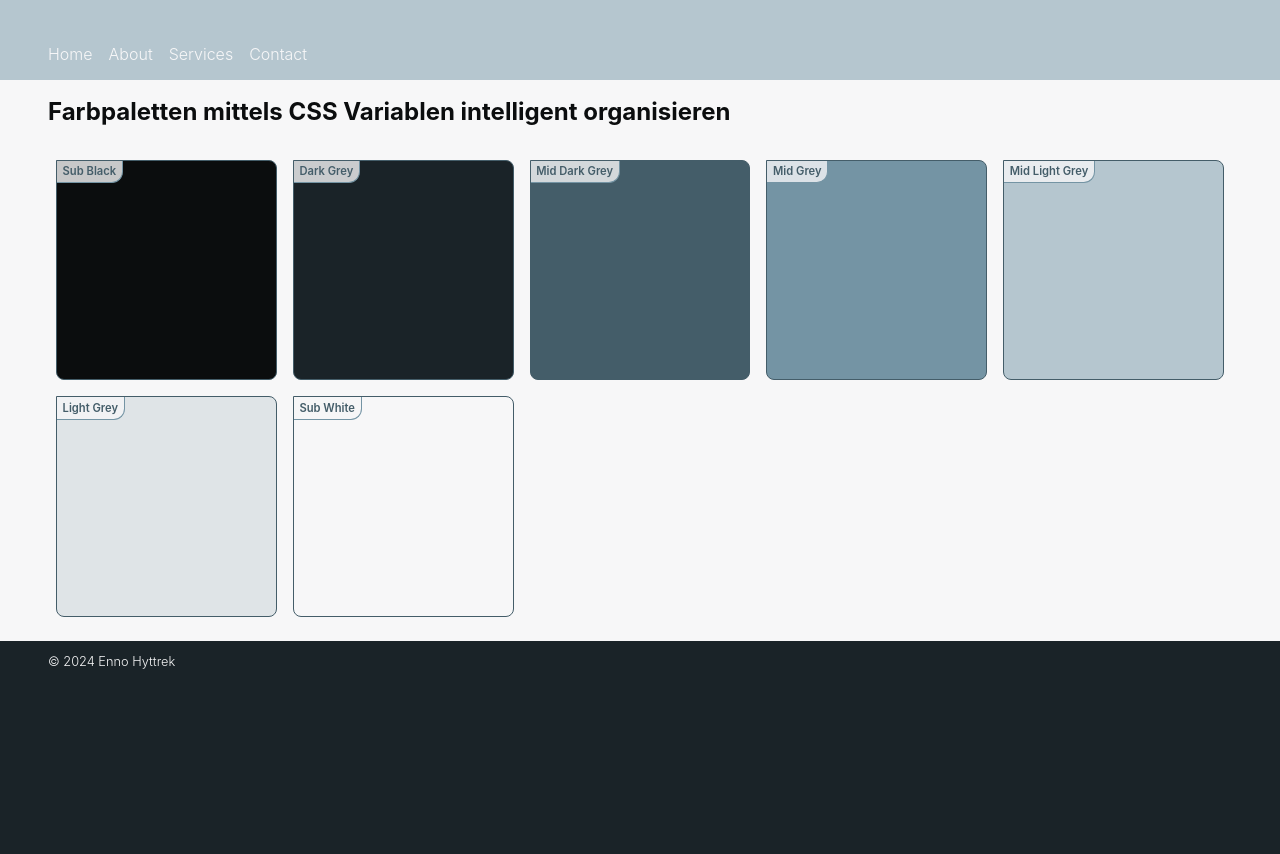
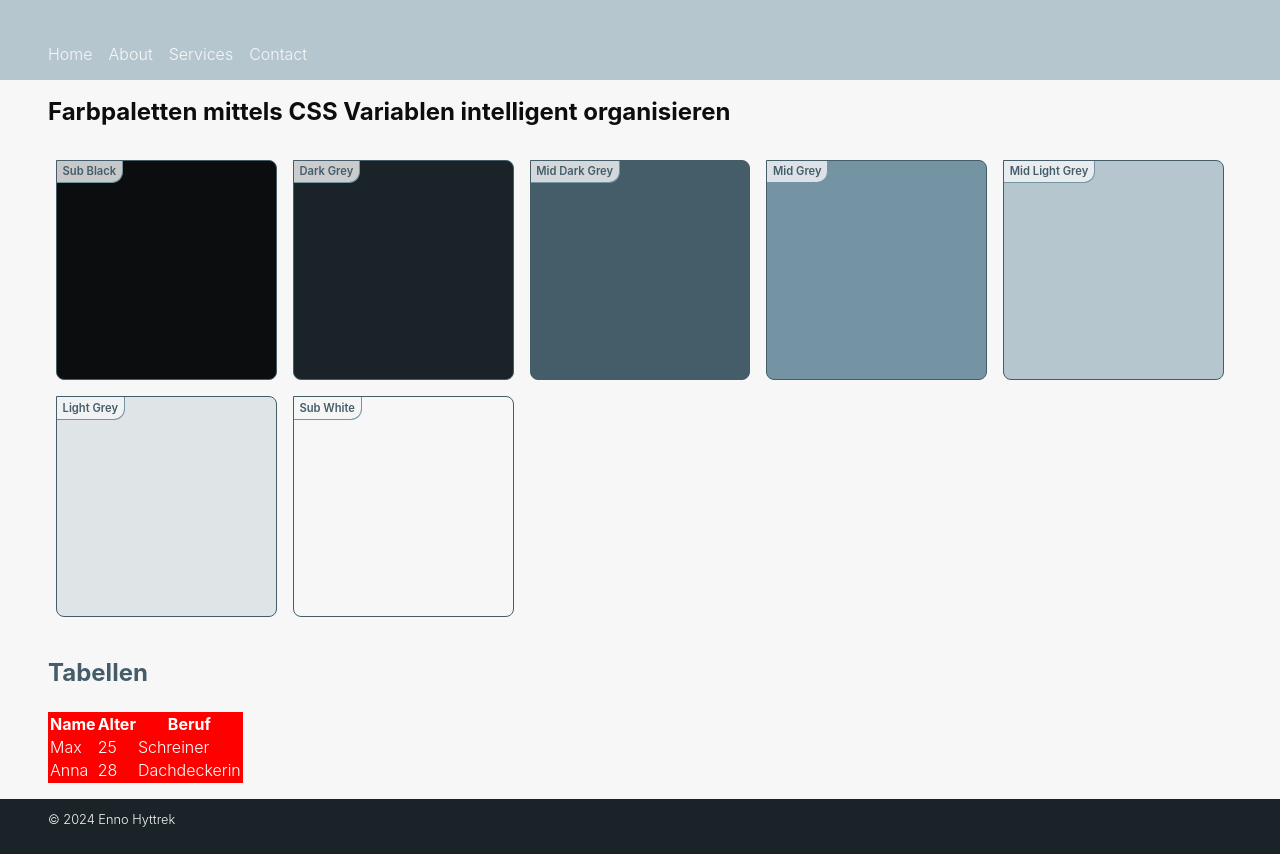
Before and after one commit to ehy-training/ennos-sandbox, a plain HTML site: page index.html in a window 1280 px wide. Shown: the part 78-932 px from the top of the page. Before the commit the page ends 800 px from the top, so only its background shows below. Drawn offline with Linux system fonts and the light colour scheme; a web font is replaced by a local one.

Commit message:
Version: 1.1

```diff
--- a/index.html
+++ b/index.html
@@ -31,14 +31,66 @@
         <section class="container comp color-palette">
             <h2>Farbpaletten mittels CSS Variablen intelligent organisieren</h2>
             <div class="flex-box">
-                <div><div><p>Sub Black</p></div></div>
-                <div><div><p>Dark Grey</p></div></div>
-                <div><div><p>Mid Dark Grey</p></div></div>
-                <div><div><p>Mid Grey</p></div></div>
-                <div><div><p>Mid Light Grey</p></div></div>
-                <div><div><p>Light Grey</p></div></div>
-                <div><div><p>Sub White</p></div></div>
+                <div>
+                    <div>
+                        <p>Sub Black</p>
+                    </div>
+                </div>
+                <div>
+                    <div>
+                        <p>Dark Grey</p>
+                    </div>
+                </div>
+                <div>
+                    <div>
+                        <p>Mid Dark Grey</p>
+                    </div>
+                </div>
+                <div>
+                    <div>
+                        <p>Mid Grey</p>
+                    </div>
+                </div>
+                <div>
+                    <div>
+                        <p>Mid Light Grey</p>
+                    </div>
+                </div>
+                <div>
+                    <div>
+                        <p>Light Grey</p>
+                    </div>
+                </div>
+                <div>
+                    <div>
+                        <p>Sub White</p>
+                    </div>
+                </div>
             </div>
+        </section>
+
+
+        <section class="container">
+            <h2>Tabellen</h2>
+
+            <table>
+                <tr>
+                    <th>Name</th>
+                    <th>Alter</th>
+                    <th>Beruf</th>
+                </tr>
+                <tr>
+                    <td>Max</td>
+                    <td>25</td>
+                    <td>Schreiner</td>
+                </tr>
+                <tr>
+                    <td>Anna</td>
+                    <td>28</td>
+                    <td>Dachdeckerin</td>
+                </tr>
+            </table>
+
         </section>
 
     </main>
--- a/style.css
+++ b/style.css
@@ -236,3 +236,8 @@ Comp Color Palette
 /*---------------------
 DEV OVERRIDES
 ---------------------*/
+
+table {
+    background: red;
+    color: white;
+}
```
